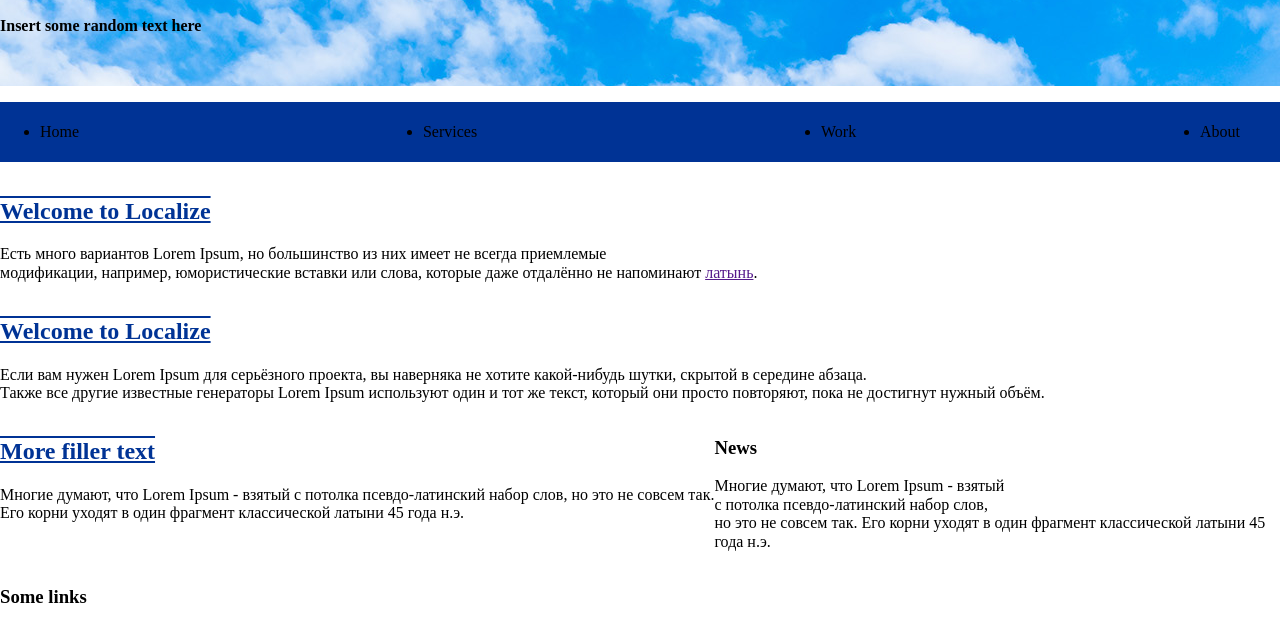
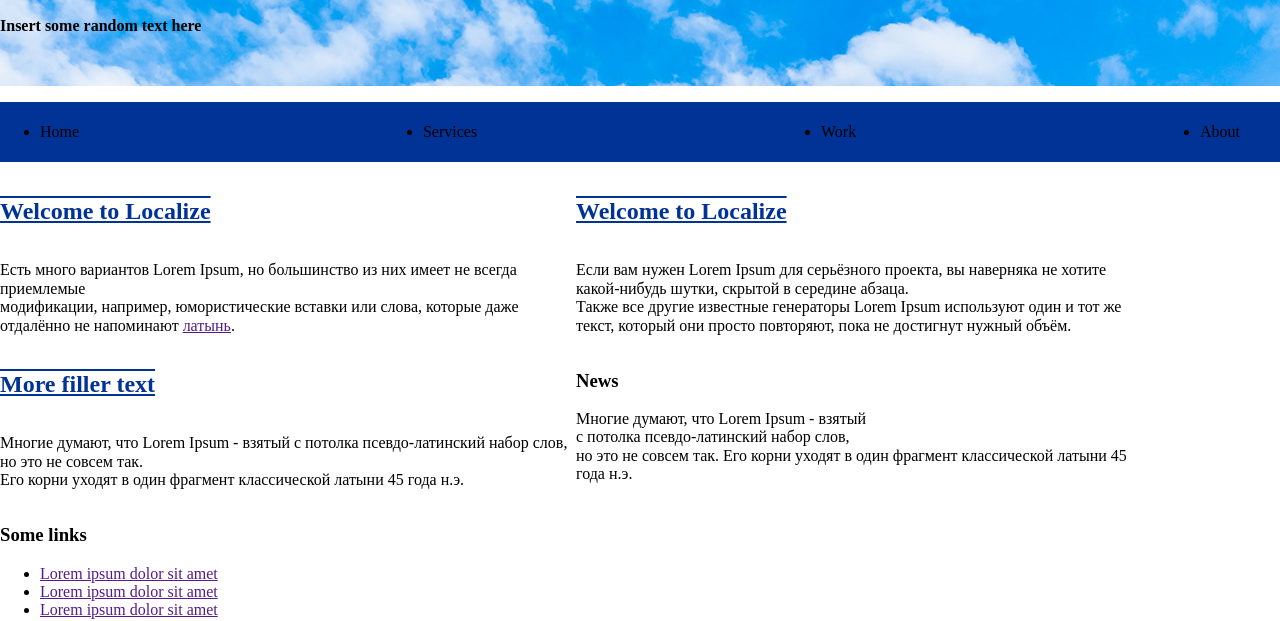
Before and after one commit to Katowithglasses/Week4, a plain HTML site: page index.html in a window 1280 px wide. Shown: the part 114-735 px from the top of the page. Drawn offline with Linux system fonts and the light colour scheme.

Commit message:
HW4week 2.0

```diff
--- a/assets/styles/style.css
+++ b/assets/styles/style.css
@@ -13,15 +13,39 @@
     height: 60px;
 }
 
-#s1 main {
+#s1 {
     display: flex;
-    flex-direction: column;
-    align-content: center;
+  flex-direction: column;
+  flex-basis: 45%;
+  align-self: baseline;
+  align-items: flex-start;
+
+}
+
+#s2 {
+    display: flex;
+  flex-direction: column;
+  flex-basis: 45%;
+  align-self: baseline;
+  align-items: flex-start;
+
+}
+
+#s3 {
+    display: flex;
+  flex-direction: column;
+  flex-basis: 45%;
+  align-self: baseline;
+  align-items: flex-start;
+
 }
 
 main{
     display: flex;
     flex-wrap: wrap;
+    height: 45%;
+    width: 100%;
+
 }
 
 footer{
```
